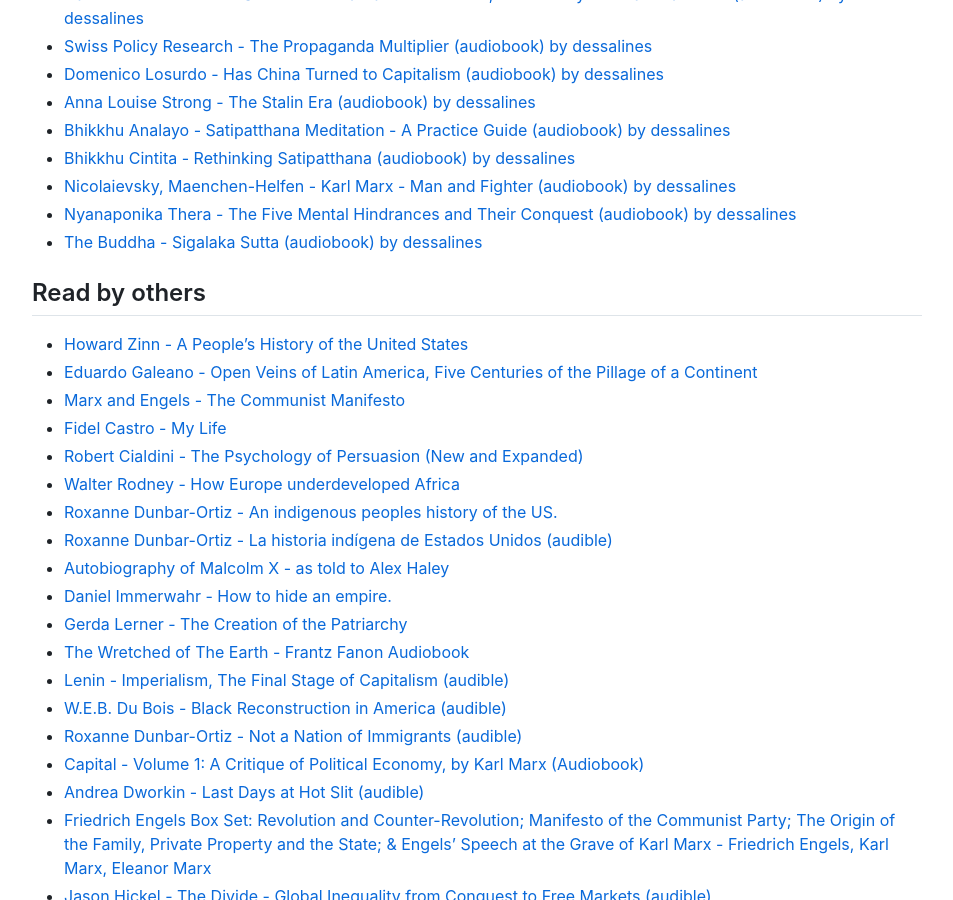
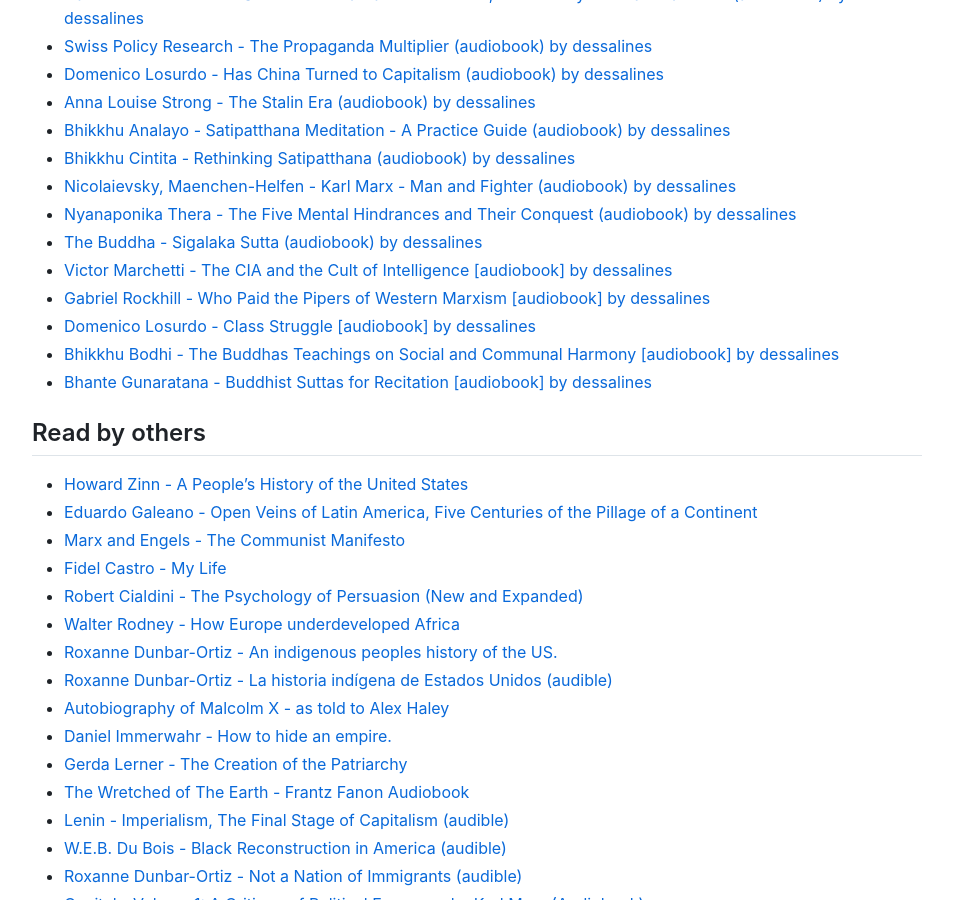
Before and after one commit to dessalines/essays, a Jekyll site: the page built from audiobooks.md, in a window 1280 px wide and 900 px high, scrolled down 2692 px. Shown: the whole window, without its empty margins (163-1116 px from the left). Built offline with Jekyll 4.4.1, drawn with Linux system fonts in a browser that asks for light colours; nearby versions of some CDN libraries; our own code applies the rules of GitHub Pages for plain Markdown files.

Commit message:
Adding a few more audiobooks

```diff
--- a/audiobooks.md
+++ b/audiobooks.md
@@ -99,6 +99,11 @@ These are all torrent audiobooks. You may need to add [these trackers](https://r
 - [Nicolaievsky, Maenchen-Helfen - Karl Marx - Man and Fighter (audiobook) by dessalines](magnet:?xt=urn:btih:01df5e6ba309804a5311837b084a729c5310a446&dn=Nicolaievsky%2C%20Maenchen-Helfen%20-%20Karl%20Marx%20-%20Man%20and%20Fighter%20%5Baudiobook%5D%20by%20dessalines&xl=1555139199)
 - [Nyanaponika Thera - The Five Mental Hindrances and Their Conquest (audiobook) by dessalines](magnet:?xt=urn:btih:2bb6153b9842fc40c449cac780ace957af95a77d&dn=Nyanaponika%20Thera%20-%20The%20Five%20Mental%20Hindrances%20and%20Their%20Conquest%20%5Baudiobook%5D%20by%20dessalines&xl=102017108)
 - [The Buddha - Sigalaka Sutta (audiobook) by dessalines](magnet:?xt=urn:btih:f0c740d60ab118ae1f2c9110e6f55fb82da3c188&dn=The%20Buddha%20-%20Sigalaka%20Sutta%20%5Baudiobook%5D%20by%20dessalines&xl=33376273)
+- [Victor Marchetti - The CIA and the Cult of Intelligence [audiobook] by dessalines](magnet:?xt=urn:btih:ffe0f639bacb1aaf85f9c9492bc7ac16d3cd701c&dn=Victor%20Marchetti%20-%20The%20CIA%20and%20the%20Cult%20of%20Intelligence%20%5Baudiobook%5D%20by%20dessalines&xl=382062251)
+- [Gabriel Rockhill - Who Paid the Pipers of Western Marxism [audiobook] by dessalines](magnet:?xt=urn:btih:5c139f728b8a0bfe0ec22c76cb81872723a19087&dn=Gabriel%20Rockhill%20-%20Who%20Paid%20the%20Pipers%20of%20Western%20Marxism%20%5Baudiobook%5D%20by%20dessalines&xl=329839554)
+- [Domenico Losurdo - Class Struggle [audiobook] by dessalines](magnet:?xt=urn:btih:68aa0c251e1cb810fb287edb088a7b9d412bb38b&dn=Domenico%20Losurdo%20-%20Class%20Struggle%20%5Baudiobook%5D%20by%20dessalines&xl=376686652)
+- [Bhikkhu Bodhi - The Buddhas Teachings on Social and Communal Harmony [audiobook] by dessalines](magnet:?xt=urn:btih:685e039c732c16bf5fcd09c23e1ab6a566020483&dn=Bhikkhu%20Bodhi%20-%20The%20Buddhas%20Teachings%20on%20Social%20and%20Communal%20Harmony%20%5Baudiobook%5D%20by%20dessalines&xl=184658879)
+- [Bhante Gunaratana - Buddhist Suttas for Recitation [audiobook] by dessalines](magnet:?xt=urn:btih:0fa43719034f5f4c3137b5cf09df00997483d13f&dn=Bhante%20Gunaratana%20-%20Buddhist%20Suttas%20for%20Recitation%20%5Baudiobook%5D%20by%20dessalines&xl=69584731)
 
 ## Read by others
 
```
Also changed, not shown: dessalines_marxism_study_plan.md (+2 -0 lines).
